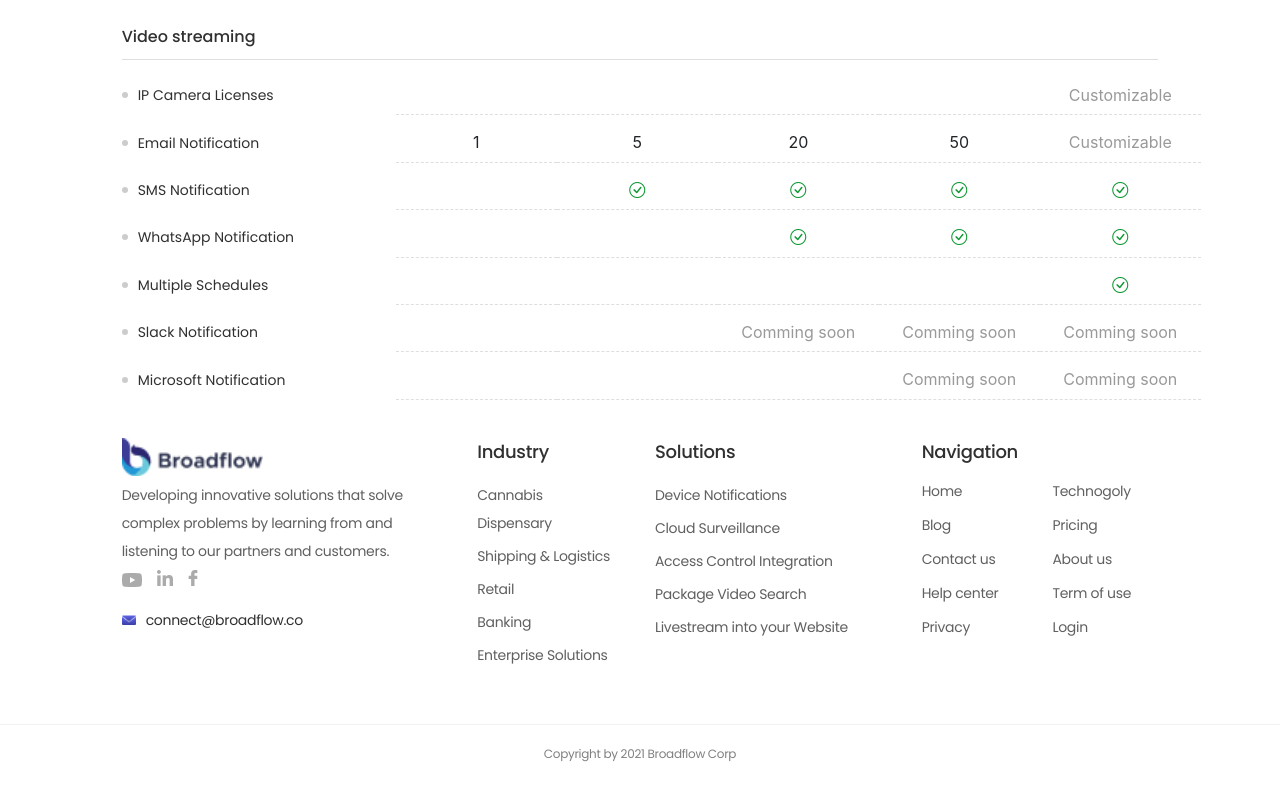
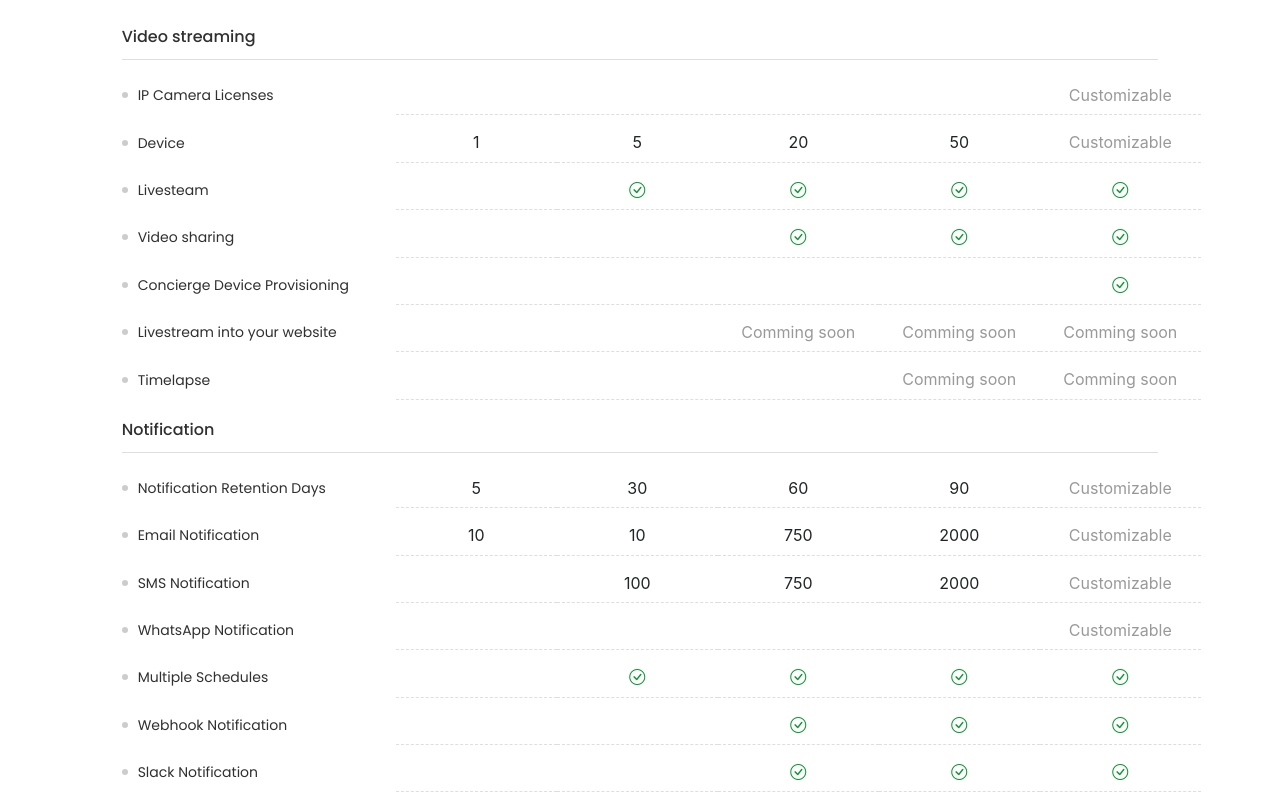
Before and after one commit to huynhnt6995/public-main-web-fiop, a Next.js app: page /pricing in a window 1280 px wide. Shown: the part 660-1460 px from the top of the page. Before the commit the page ends 1439 px from the top, so only its background shows below. Built offline with nearby package versions, Linux system fonts and the light colour scheme.

Commit message:
notification tab in pricing page

```diff
--- a/components/PricingPage/PricingTab/BilledMonthlyTab/Notification.tsx
+++ b/components/PricingPage/PricingTab/BilledMonthlyTab/Notification.tsx
@@ -1,5 +1,63 @@
 import React from "react";
+import { useTranslation } from "react-i18next";
+import styled from "styled-components";
+import { FeatureModel } from "../../../../@types/FeatureModel";
+import { PageLayout } from "../../../layout/PageLayout";
+import { FeatureItem } from "../FeatureItem";
+
+const features: FeatureModel[] = [
+    {
+        name: "pricing_page.notification_retention_days",
+        compare: [5, 30, 60, 90, "Customizable"],
+    },
+    {
+        name: "pricing_page.email_notification",
+        compare: [10, 10, 750, 2000, "Customizable"],
+    },
+    {
+        name: "pricing_page.sms_notification",
+        compare: [null, 100, 750, 2000, "Customizable"],
+    },
+    {
+        name: "pricing_page.whatsapp_notification",
+        compare: [null, null, null, null, "Customizable"],
+    },
+    {
+        name: "pricing_page.multiple_schedules",
+        compare: [null, "check", "check", "check", "check"],
+    },
+    {
+        name: "pricing_page.webhook_notification",
+        compare: [null, null, "check", "check", "check"],
+    },
+    {
+        name: "pricing_page.slack_notification",
+        compare: [null, null, "check", "check", "check"],
+    },
+    {
+        name: "pricing_page.microsoft_team_nofification",
+        compare: [null, null, "check", "check", "check"],
+    },
+];
 
 export const Notification = () => {
-    return <div></div>;
+    const { t } = useTranslation();
+    return (
+        <PageLayout>
+            <Title>{t("pricing_page.notification_tab")}</Title>
+            {features.map((feature) => (
+                <FeatureItem feature={feature} key={feature.name} />
+            ))}
+        </PageLayout>
+    );
 };
+
+const Title = styled.p`
+    font-family: "Poppins";
+    font-weight: 500;
+    font-size: 16px;
+    line-height: 24px;
+    padding: 10px 0px;
+    color: #303030;
+    border-bottom: 1px solid #dedede;
+`;
--- a/components/PricingPage/PricingTab/BilledMonthlyTab/VideoStream.tsx
+++ b/components/PricingPage/PricingTab/BilledMonthlyTab/VideoStream.tsx
@@ -11,27 +11,27 @@ const features: FeatureModel[] = [
         compare: [null, null, null, null, "Customizable"],
     },
     {
-        name: "pricing_page.email_notification",
+        name: "pricing_page.device",
         compare: [1, 5, 20, 50, "Customizable"],
     },
     {
-        name: "pricing_page.sms_notification",
+        name: "pricing_page.livestream",
         compare: [null, "check", "check", "check", "check"],
     },
     {
-        name: "pricing_page.whatsapp_notification",
+        name: "pricing_page.video_sharing",
         compare: [null, null, "check", "check", "check"],
     },
     {
-        name: "pricing_page.multiple_schedules",
+        name: "pricing_page.concierge_device_provisioning",
         compare: [null, null, null, null, "check"],
     },
     {
-        name: "pricing_page.slack_notification",
+        name: "pricing_page.livestream_into_your_website",
         compare: [null, null, "Comming soon", "Comming soon", "Comming soon"],
     },
     {
-        name: "pricing_page.microsoft_team_nofification",
+        name: "pricing_page.timelapse",
         compare: [null, null, null, "Comming soon", "Comming soon"],
     },
 ];
--- a/components/PricingPage/PricingTab/BilledMonthlyTab/index.tsx
+++ b/components/PricingPage/PricingTab/BilledMonthlyTab/index.tsx
@@ -1,5 +1,6 @@
 import React from "react";
 import { CompareFeatures } from "./CompareFeatures";
+import { Notification } from "./Notification";
 import { VideoStream } from "./VideoStream";
 
 export const BilledMonthlyTab = () => {
@@ -7,6 +8,7 @@ export const BilledMonthlyTab = () => {
         <div>
             <CompareFeatures />
             <VideoStream />
+            <Notification />
         </div>
     );
 };
--- a/static/locales/en.json
+++ b/static/locales/en.json
@@ -250,12 +250,21 @@
         "ip": "IP camera license",
         "video_streaming": "Video streaming",
         "ip_camera_licenses": "IP Camera Licenses",
+        "device": "Device",
+        "livestream": "Livesteam",
+        "video_sharing": "Video sharing",
+        "concierge_device_provisioning": "Concierge Device Provisioning",
+        "livestream_into_your_website": "Livestream into your website",
+        "timelapse": "Timelapse",
         "email_notification": "Email Notification",
         "sms_notification": "SMS Notification",
         "whatsapp_notification": "WhatsApp Notification",
         "multiple_schedules": "Multiple Schedules",
         "slack_notification": "Slack Notification",
         "microsoft_team_nofification": "Microsoft Notification",
+        "notification_tab": "Notification",
+        "notification_retention_days": "Notification Retention Days",
+        "webhook_notification": "Webhook Notification",
         "": ""
     }
 }
```
